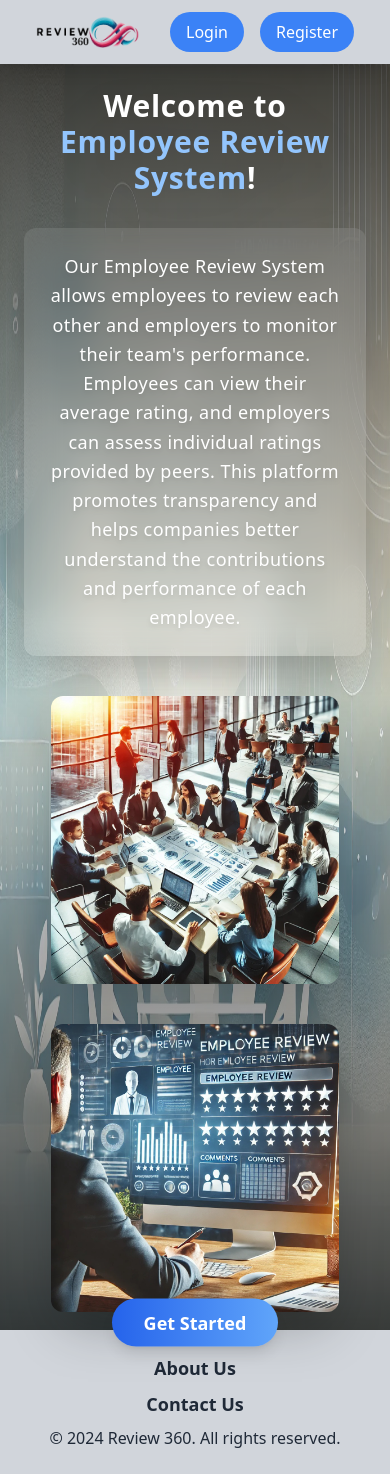
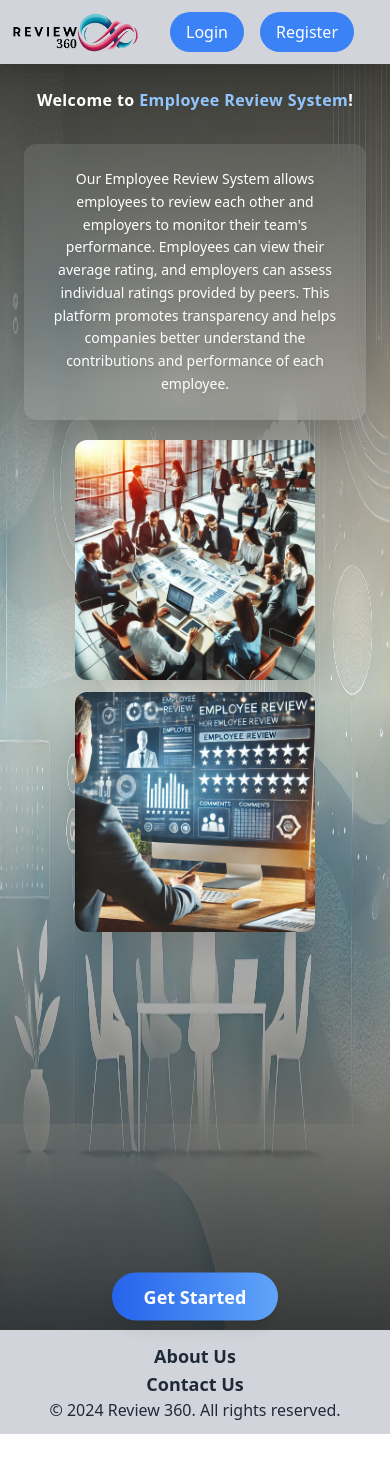
Before and after one commit to devyadav-00/Review360, a React (Create React App) app in the folder frontend/: page / in a window 390 px wide. After the commit the page ends 1434 px from the top, so only its background shows below. Built offline with nearby package versions, Linux system fonts and the light colour scheme; no server answers.

Commit message:
made it completely responsive

```diff
--- a/frontend/src/components/Footer.jsx
+++ b/frontend/src/components/Footer.jsx
@@ -3,8 +3,8 @@ import { Link } from "react-router-dom";
 
 const Footer = () => {
   return (
-    <footer className="bg-gray-300 p-6 shadow-lg w-full mt-auto">
-      <div className="container mx-auto flex flex-col justify-center items-center space-y-2">
+    <footer className="bg-gray-300 p-3 md:p-6 shadow-lg w-full mt-auto">
+      <div className="container mx-auto flex flex-col justify-center items-center md:space-y-2">
 
           {/* About Us */}
         <div className="text-center">
--- a/frontend/src/components/Navbar.jsx
+++ b/frontend/src/components/Navbar.jsx
@@ -50,7 +50,7 @@ const Navbar = () => {
         </div>
 
         {/* Center - Logo */}
-        <div className="flex items-center w-32  justify-start md:justify-center md:w-[200px] h-16 md:items-center pl-6 md:ml-20">
+        <div className="flex items-center w-32  justify-start md:justify-center md:w-[200px] h-16 md:items-center lg:pl-6 lg:ml-20">
           <Link to="/">
             <img src={logo} alt="Logo" className="" />
           </Link>
@@ -66,13 +66,13 @@ const Navbar = () => {
         <div className="flex justify-center items-center pr-6 space-x-4">
           <Link
             to="/about"
-            className="text-gray-800 hidden md:block font-medium text-lg hover:underline"
+            className="text-gray-800 hidden lg:block font-medium text-lg hover:underline"
           >
             About Us
           </Link>
           <Link
             to="/contact"
-            className="text-gray-800 hidden md:block font-medium text-lg hover:underline"
+            className="text-gray-800 hidden lg:block font-medium text-lg hover:underline"
           >
             Contact Us
           </Link>
--- a/frontend/src/pages/ContactUs.jsx
+++ b/frontend/src/pages/ContactUs.jsx
@@ -39,14 +39,14 @@ const ContactUs = () => {
   };
 
   return (
-    <div className="flex flex-col items-center justify-center pt-16 h-screen bg-gray-100 text-center px-6">
-      <div className="max-w-3xl bg-white p-8 rounded-lg shadow-md w-full">
-        <h1 className="text-4xl font-bold mb-6 text-gray-800">Contact Us</h1>
-        <p className="text-lg text-gray-700 mb-8">
+    <div className="flex flex-col items-center justify-center pt-16 h-[110vh] sm:h-screen bg-gray-100 text-center px-6">
+      <div className="max-w-3xl bg-white   p-8 rounded-xl sm:rounded-lg shadow-md w-full">
+        <h1 className="text-3xl sm:text-4xl font-bold mb-6 text-gray-800">Contact Us</h1>
+        <p className="sm:text-lg text-gray-700 mb-8">
           Have any questions or feedback? We'd love to hear from you! Fill out
           the form below and we'll get back to you as soon as possible.
         </p>
-        <form onSubmit={handleSubmit} className="space-y-6">
+        <form onSubmit={handleSubmit} className="space-y-3 sm:space-y-6">
           <div>
             <input
               type="text"
@@ -55,7 +55,7 @@ const ContactUs = () => {
               onChange={handleChange}
               placeholder="Your Name"
               required
-              className="w-full px-4 py-2 border rounded-lg text-gray-700 focus:outline-none focus:ring-2 focus:ring-blue-500"
+              className="w-full px-2 sm:px-4 py-2 border rounded-lg text-gray-700 focus:outline-none focus:ring-2 focus:ring-blue-500"
             />
           </div>
           <div>
@@ -66,7 +66,7 @@ const ContactUs = () => {
               onChange={handleChange}
               placeholder="Your Email"
               required
-              className="w-full px-4 py-2 border rounded-lg text-gray-700 focus:outline-none focus:ring-2 focus:ring-blue-500"
+              className="w-full px-2 sm:px-4 py-2 border rounded-lg text-gray-700 focus:outline-none focus:ring-2 focus:ring-blue-500"
             />
           </div>
           <div>
@@ -77,13 +77,13 @@ const ContactUs = () => {
               placeholder="Your Message"
               rows="5"
               required
-              className="w-full px-4 py-2 border rounded-lg text-gray-700 focus:outline-none focus:ring-2 focus:ring-blue-500"
+              className="w-full px-2 sm:px-4 py-2 border rounded-lg text-gray-700 focus:outline-none focus:ring-2 focus:ring-blue-500"
             ></textarea>
           </div>
           <div>
             <button
               type="submit"
-              className="bg-blue-500 text-white px-6 py-3 rounded-lg font-medium hover:bg-blue-600 transition duration-300"
+              className="bg-blue-500 text-white px-4 sm:px-6 py-3 rounded-lg font-medium hover:bg-blue-600 transition duration-300"
             >
               Send Message
             </button>
--- a/frontend/src/pages/HomePage.jsx
+++ b/frontend/src/pages/HomePage.jsx
@@ -17,7 +17,7 @@ const HomePage = () => {
 
   return (
     <div
-      className="h-[150vh] md:h-[120vh] flex flex-col items-center mt-16 px-6 text-center relative"
+      className="h-[150vh] lg:h-[110vh] flex flex-col items-center mt-16 px-6 text-center relative"
       style={{
         backgroundImage: `url(${bgimage})`,
         backgroundSize: "100% 100%",
@@ -28,7 +28,7 @@ const HomePage = () => {
       <div className="absolute inset-0 bg-gradient-to-b from-black via-transparent to-black opacity-70"></div>
 
       {/* Conditional welcome message or user greeting */}
-      <div className="relative z-10 text-white text-3xl md:text-6xl font-extrabold mt-6 animate-fade-in tracking-wide drop-shadow-2xl transition-transform duration-300 transform hover:scale-110 hover:translate-y-[-4px]">
+      <div className="relative z-10 text-white 2xl sm:text-3xl md:text-6xl font-extrabold mt-6 animate-fade-in tracking-wide drop-shadow-2xl transition-transform duration-300 transform hover:scale-110 hover:translate-y-[-4px]">
         {userData ? (
           <>Hi, <span className="text-blue-300">{userData.firstname} {userData.lastname}!</span> Glad to have you back.</>
         ) : (
@@ -38,9 +38,9 @@ const HomePage = () => {
 
       {/* Move description and images right below welcome message */}
       <div className="flex flex-col items-center justify-start flex-grow z-10 mt-8">
-        <div className="md:flex items-center space-y-10 md:gap-40 justify-start w-full">
+        <div className=" lg:flex lg:flex-row sm:flex sm:flex-col items-center sm:space-y-0  space-y-5  sm:justify-center md:gap-10 lg:gap-40 lg:justify-start w-full">
           {/* Website description */}
-          <div className="text-white text-lg md:text-2xl max-w-xl animate-slide-up drop-shadow-md leading-relaxed tracking-wide bg-white bg-opacity-10 hover:shadow-inner backdrop-filter backdrop-blur-lg rounded-xl p-6 shadow-2xl">
+          <div className="text-white text-sm sm:text-3xl  md:text-2xl sm:max-h-2xl max-w-xl animate-slide-up drop-shadow-md leading-relaxed md:tracking-wide bg-white bg-opacity-10 hover:shadow-inner backdrop-filter backdrop-blur-lg rounded-xl  p-6 shadow-2xl">
             Our Employee Review System allows employees to review each other and
             employers to monitor their team's performance. Employees can view
             their average rating, and employers can assess individual ratings
@@ -50,23 +50,23 @@ const HomePage = () => {
           </div>
 
           {/* Images Section */}
-          <div className="flex flex-col justify-center items-center gap-10 md:flex md:flex-row md:space-x-8 animate-zoom-in">
+          <div className="flex flex-col justify-center items-center gap-3 sm:gap-10 md:flex md:flex-row md:space-x-8 animate-zoom-in">
             <img
               src={teamImage}
               alt="Team collaboration"
-              className="w-72 md:w-80   rounded-xl shadow-2xl transform hover:scale-110 hover:rotate-3 transition-transform duration-500 ease-in-out hover:shadow-blue-500"
+              className="w-60 sm:w-72 md:w-80   rounded-xl shadow-2xl transform hover:scale-110 hover:rotate-3 transition-transform duration-500 ease-in-out hover:shadow-blue-500"
             />
             <img
               src={reviewImage}
               alt="Employee review"
-              className="w-72 md:w-80   rounded-xl shadow-2xl transform hover:scale-110 hover:-rotate-3 transition-transform duration-500 ease-in-out hover:shadow-blue-500"
+              className="w-60 sm:w-72 md:w-80   rounded-xl shadow-2xl transform hover:scale-110 hover:-rotate-3 transition-transform duration-500 ease-in-out hover:shadow-blue-500"
             />
           </div>
         </div>
 
         {/* Call to Action Button at the bottom */}
         {!userData && (
-          <div className="mt-auto animate-bounce mb-10">
+          <div className="mt-auto animate-bounce lg:mt-48 md:mt-40 sm:mt-10 sm:pb-10 mb-4 lg:mb-16">
             <a
               href="/login"
               className="text-white bg-gradient-to-r from-blue-600 to-blue-400 px-8 py-3 rounded-full font-semibold text-lg transform hover:bg-gradient-to-r hover:from-blue-700 hover:to-blue-500 hover:scale-105 transition-transform duration-500 ease-in-out shadow-lg hover:shadow-gray-400"
--- a/frontend/src/pages/ProfilePage.jsx
+++ b/frontend/src/pages/ProfilePage.jsx
@@ -19,14 +19,14 @@ const ProfilePage = () => {
 
 
   return (
-    <div className="flex items-center relative justify-center h-screen pt-14">
+    <div className="flex items-center relative justify-center h-[120vh] sm:h-screen pt-14">
       {loading && (
         <div className="absolute w-full z-10">
           <Loader />
         </div>
       )}
       {!loading && (
-        <div className="max-w-2xl mx-auto bg-white shadow-lg rounded-lg p-6 border-t-4 border-indigo-500 transition-transform transform hover:scale-105 hover:shadow-xl">
+        <div className="max-w-2xl sm:mx-auto bg-white shadow-lg rounded-lg  p-6 border-t-4 border-indigo-500 transition-transform transform hover:scale-105 hover:shadow-xl">
           {/* Added hover effects */}
           <div className="text-center mb-6">
             <img
--- a/frontend/src/pages/RateEmployeePage.jsx
+++ b/frontend/src/pages/RateEmployeePage.jsx
@@ -86,7 +86,7 @@ const RateEmployeePage = () => {
   };
 
   return (
-    <div className="max-w-md mb-8 mx-auto my-6 mt-24 bg-gray-300 shadow-md p-6 rounded-lg">
+    <div className="max-w-sm sm:max-w-md mb-20 lg:mb-8 mx-auto my-6 mt-32 lg:mt-24 bg-gray-300 shadow-md p-6 rounded-lg">
       <h1 className="text-2xl font-semibold text-center text-gray-800">
         Rate a Team Member
       </h1>
```
